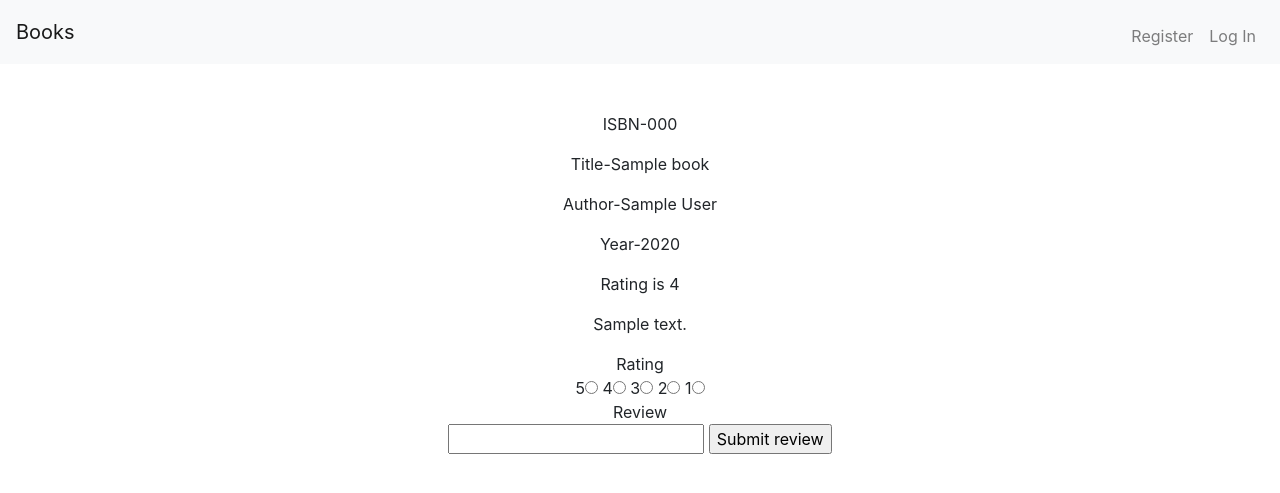
After one commit to jewelnaresh/Books, a Flask app: template templates/book.html in a window 1280 px wide. The commit adds this page. Shown: the top 493 px of the page. Run offline with Flask 2, Linux system fonts and the light colour scheme; the template is opened without the code that fills it: most values are stand-ins (such as "Sample title", 1, 10 or a date in 2020); some libraries are stand-ins or nearby versions.

Commit message:
adede book route and modified result route

```diff
--- a/application.py
+++ b/application.py
@@ -114,8 +114,14 @@ def books():
         return render_template("error.html", message="Please enter search terms")
 
     # Query the search and output result
-    results = db.execute("SELECT title FROM books WHERE isbn LIKE :q OR title LIKE :q OR author LIKE :q LIMIT 10",{"q": ('%'+search+'%')}).fetchall()
+    results = db.execute("SELECT title, id FROM books WHERE isbn LIKE :q OR title LIKE :q OR author LIKE :q LIMIT 10",{"q": ('%'+search+'%')}).fetchall()
     if not results:
         return render_template("error.html", message="No results found")
     else:
         return render_template("results.html", results=results)
+
+@app.route("/books/<string:book_id>")
+def book(book_id):
+    book = db.execute("SELECT isbn, title ,author, year FROM books WHERE id= :book_id", {"book_id": book_id}).fetchone()
+    reviews = db.execute("SELECT rating, review FROM reviews WHERE book_id= :book_id", {"book_id": book_id}).fetchall()
+    return render_template("book.html", book=book, reviews=reviews)
--- /dev/null
+++ b/templates/book.html
@@ -0,0 +1,36 @@
+{% extends "layout.html" %}
+
+{% block title %}
+{{book.title}}
+{% endblock %}
+
+{% block main %}
+<div>
+    <p>ISBN-{{book.isbn}}</p>
+    <p>Title-{{book.title}}</p>
+    <p>Author-{{book.author}}</p>
+    <p>Year-{{book.year}}</p>
+</div>
+
+{%for review in reviews%}
+<div>
+    <p>Rating is {{review.rating}}</p>
+    <p>{{review.review}}</p>
+</div>
+{%endfor%}
+
+<form action="/review">
+    Rating<br>
+    5<input type="radio" name="rating" value="5">
+    4<input type="radio" name="rating" value="4">
+    3<input type="radio" name="rating" value="3">
+    2<input type="radio" name="rating" value="2">
+    1<input type="radio" name="rating" value="1"><br>
+
+    Review<br>
+    <input type="text" name="review">
+
+    <input type="submit" value="Submit review">
+</form>
+
+{% endblock %}
--- a/templates/results.html
+++ b/templates/results.html
@@ -5,7 +5,11 @@
 {% block main %}
 
     {% for result in results %}
-        <a href="">{{result["title"]}}</a><br>
+        <ul>
+            <li>
+                <a href="{{ url_for('book', book_id=result.id)}}">{{result.title}}</a>
+            </li>
+        </ul>
     {% endfor %}
 
 {% endblock %}
```
